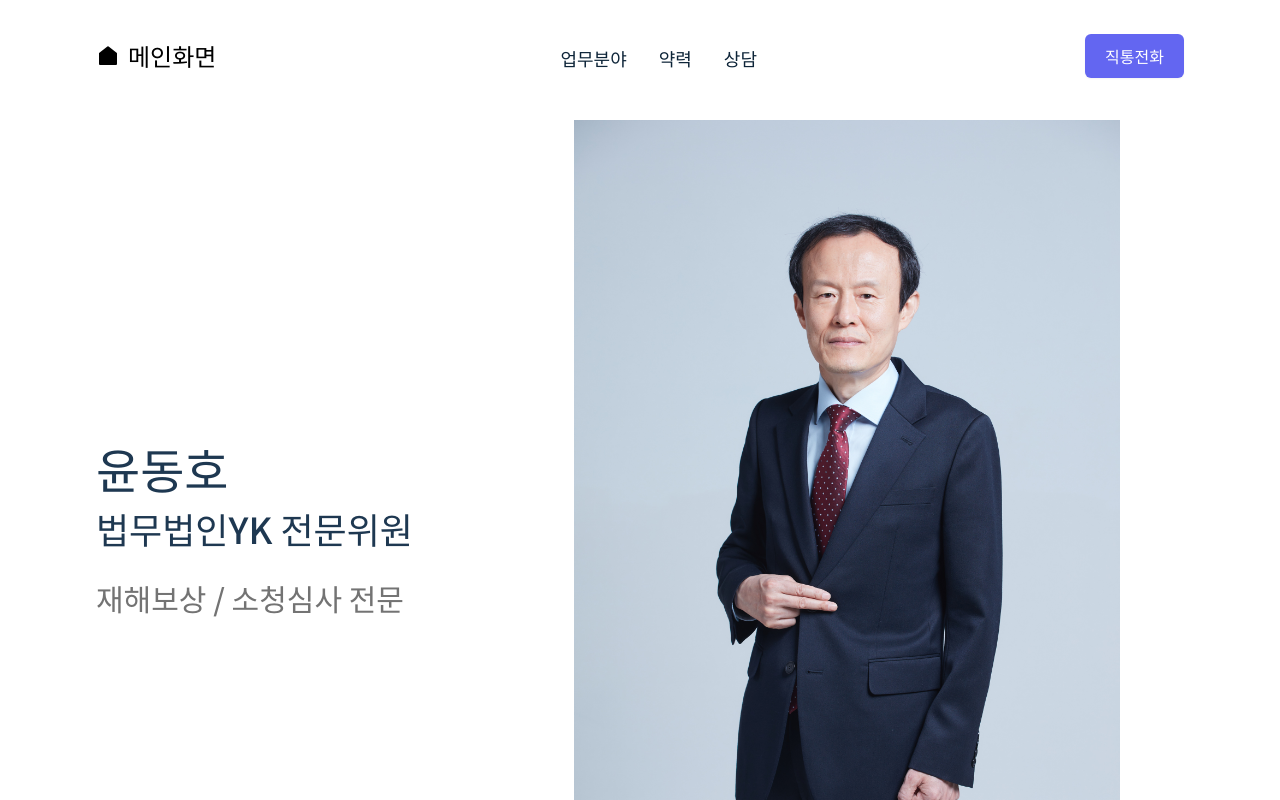
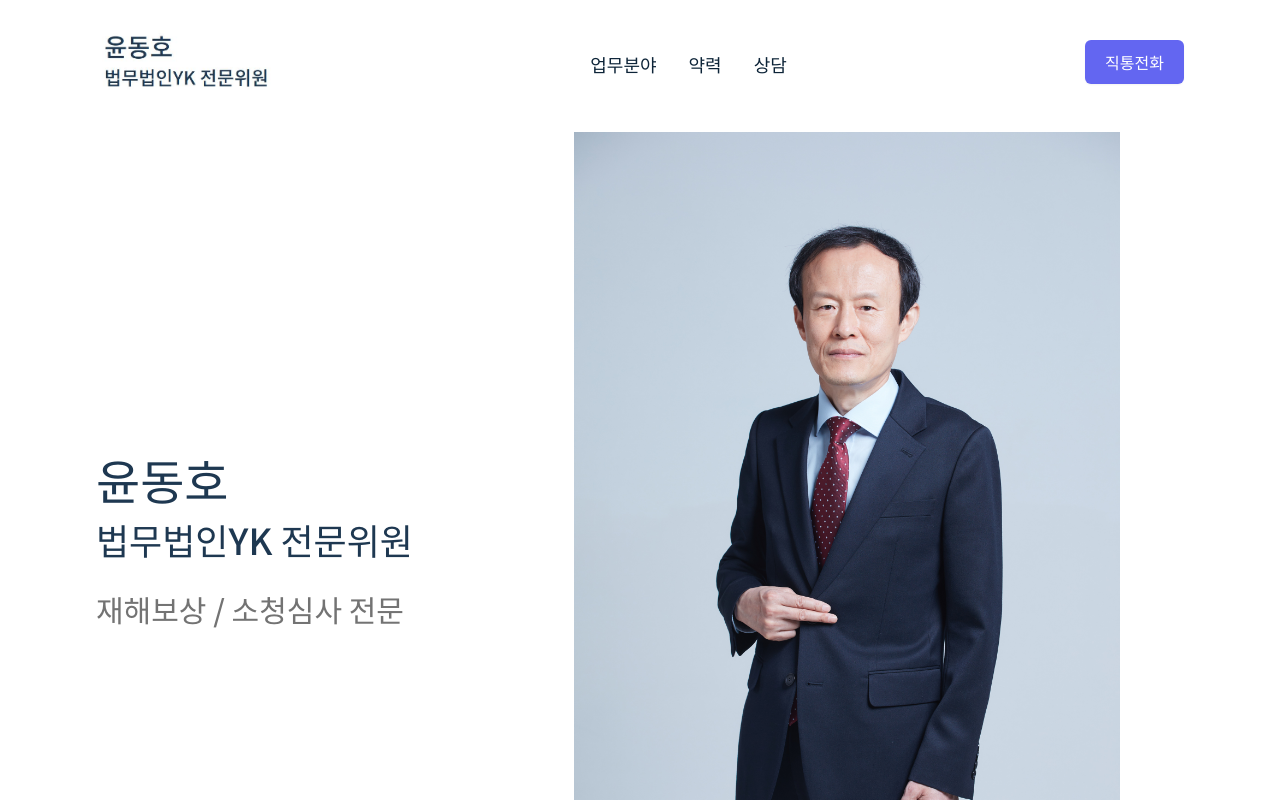
Before and after one commit to vibap00/Portfolio, a Next.js app: page / in a window 1280 px wide. Shown: the top 800 px of the page. Built offline with nearby package versions, Linux system fonts and the light colour scheme.

Commit message:
logo change

```diff
--- a/components/shared/AppHeader.jsx
+++ b/components/shared/AppHeader.jsx
@@ -3,6 +3,8 @@ import Link from 'next/link';
 import { motion } from 'framer-motion';
 import { FiX, FiMenu} from 'react-icons/fi';
 import { RiHomeFill } from 'react-icons/ri';
+import logo from '../../public/images/main_logo.jpg';
+import Image from 'next/image';
 import HireMeModal from '../HireMeModal';
 import useThemeSwitcher from '../../hooks/useThemeSwitcher';
 
@@ -46,18 +48,14 @@ function AppHeader() {
 				<div className="flex justify-between items-center px-4 sm:px-0">
 					<div>
 						<Link href="/">
-								{/*<Image
-									src={dh_icon}
-									className="w-20 cursor-pointer"
-									alt="Dark Logo"
-									width={50}
-									height={20}
-								/> */}
+								<Image
+									src={logo}
+									className="w-30 cursor-pointer"
+									alt="Logo"
+									width={180}
+									height={90}
+								/>
 
-  						<div className="flex items-center text-2xl">
-    						<RiHomeFill className="mr-2" />
-    								메인화면
-  						</div>
 						</Link>
 					</div>
 
```
Also changed, not shown: public/images/main_logo.jpg (added).
